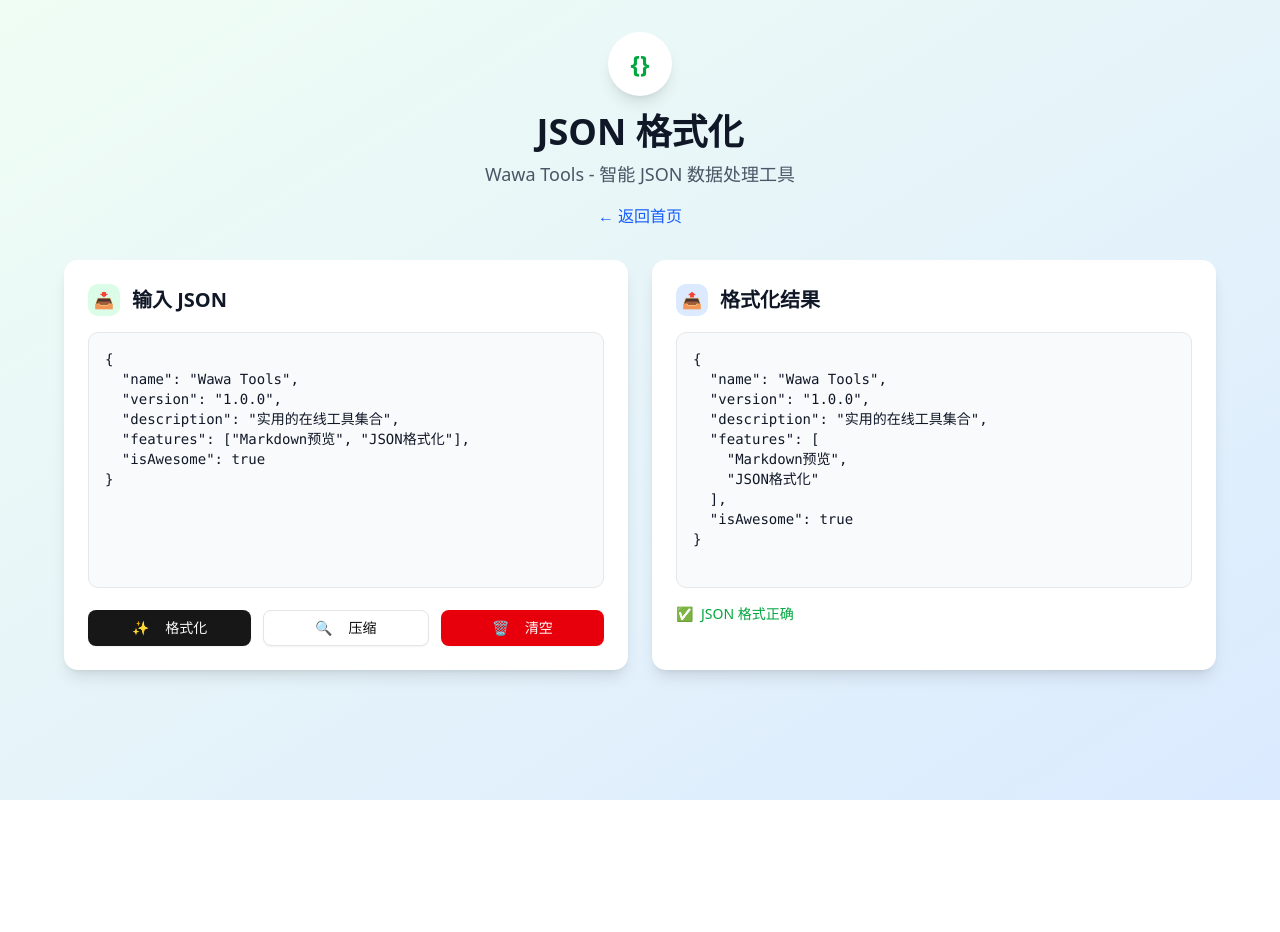
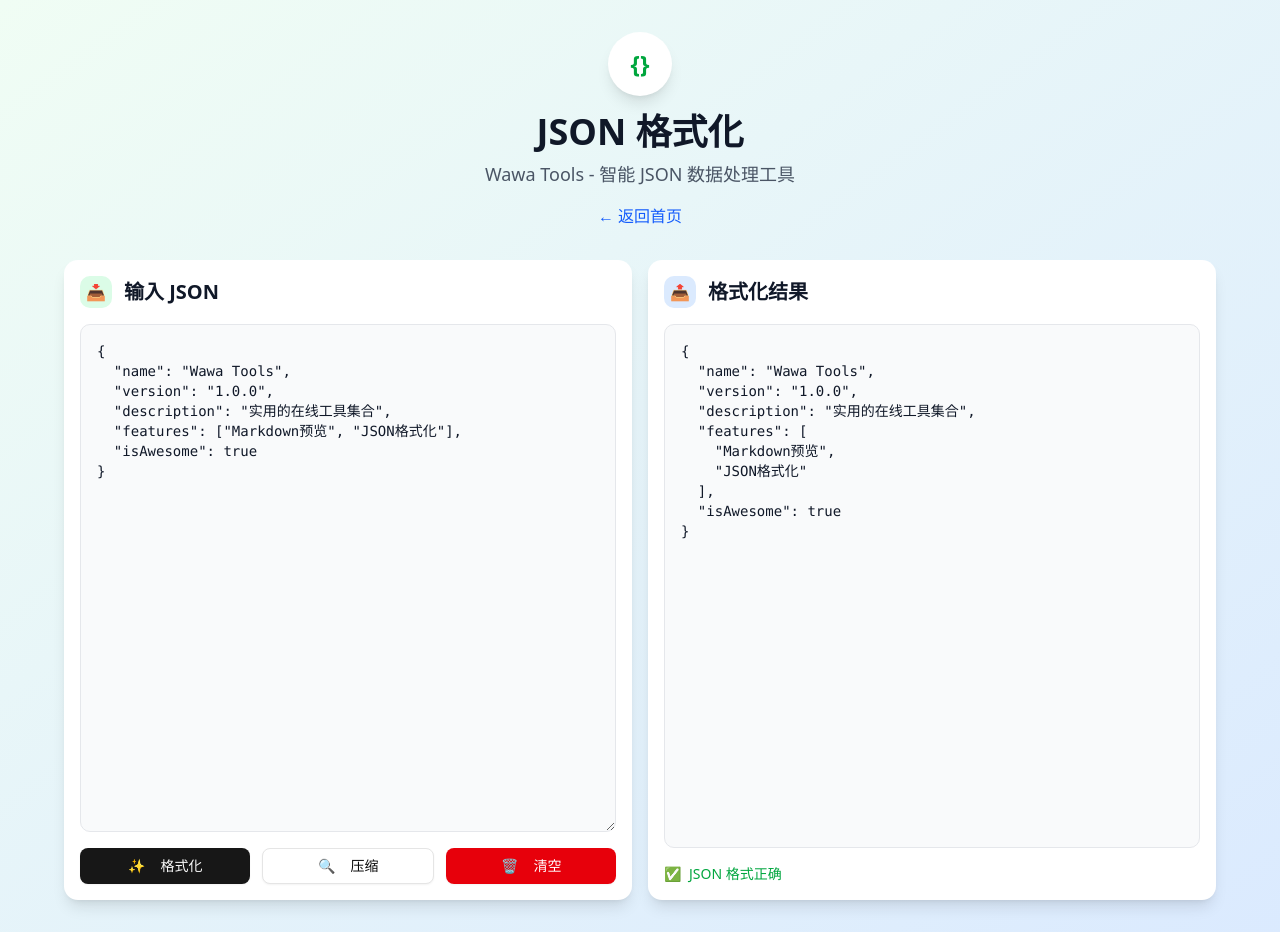
Before and after one commit to onlytiancai/wawa-tools, a Nuxt app: page /json in a window 1280 px wide. Before the commit the page ends 800 px from the top, so only its background shows below. Built offline with nearby package versions, Linux system fonts and the light colour scheme.

Commit message:
style: 优化编辑器布局和响应式设计
调整 JSON 和 Markdown 编辑器的布局结构，使用 flex 布局实现更好的高度控制和响应式体验

```diff
--- a/pages/json.vue
+++ b/pages/json.vue
@@ -16,9 +16,10 @@
       </div>
 
       <!-- 编辑器区域 -->
-      <div class="grid grid-cols-1 lg:grid-cols-2 gap-6 max-w-6xl mx-auto">
+      <div class="flex flex-col h-[calc(100vh-160px)] w-full">
+        <div class="grid grid-cols-1 lg:grid-cols-2 gap-4 flex-1 min-h-0 px-2">
           <!-- 输入区域 -->
-        <div class="bg-white dark:bg-gray-800 rounded-xl shadow-lg p-6">
+          <div class="bg-white dark:bg-gray-800 rounded-xl shadow-lg p-4 flex flex-col min-h-0">
             <div class="flex items-center mb-4">
               <div class="w-8 h-8 bg-green-100 dark:bg-green-900 rounded-lg flex items-center justify-center mr-3">
                 <span class="text-green-600 dark:text-green-400">📥</span>
@@ -28,7 +29,7 @@
 
             <textarea
               v-model="jsonInput"
-            class="w-full h-64 p-4 border border-gray-200 dark:border-gray-600 rounded-lg bg-gray-50 dark:bg-gray-700 text-gray-900 dark:text-white font-mono text-sm resize-none focus:ring-2 focus:ring-green-500 focus:border-transparent"
+              class="flex-1 w-full p-4 border border-gray-200 dark:border-gray-600 rounded-lg bg-gray-50 dark:bg-gray-700 text-gray-900 dark:text-white font-mono text-sm resize-vertical focus:ring-2 focus:ring-green-500 focus:border-transparent min-h-0"
               placeholder='{"example": "在这里粘贴 JSON 数据..."}'
               @input="formatJson"
             ></textarea>
@@ -50,7 +51,7 @@
           </div>
 
           <!-- 输出区域 -->
-        <div class="bg-white dark:bg-gray-800 rounded-xl shadow-lg p-6">
+          <div class="bg-white dark:bg-gray-800 rounded-xl shadow-lg p-4 flex flex-col min-h-0">
             <div class="flex items-center mb-4">
               <div class="w-8 h-8 bg-blue-100 dark:bg-blue-900 rounded-lg flex items-center justify-center mr-3">
                 <span class="text-blue-600 dark:text-blue-400">📤</span>
@@ -59,7 +60,7 @@
             </div>
 
             <div
-            class="w-full h-64 p-4 border rounded-lg font-mono text-sm overflow-auto"
+              class="flex-1 w-full p-4 border rounded-lg font-mono text-sm overflow-auto min-h-0"
               :class="hasError ? 'border-red-300 bg-red-50 dark:bg-red-900/20 text-red-700 dark:text-red-300' : 'border-gray-200 dark:border-gray-600 bg-gray-50 dark:bg-gray-700 text-gray-900 dark:text-white'"
             >
               <pre><code>{{ jsonOutput }}</code></pre>
@@ -72,6 +73,7 @@
             <div v-else-if="hasError" class="mt-4 flex items-center text-sm text-red-600 dark:text-red-400">
               <span class="mr-2">❌</span>
               请检查 JSON 格式
+            </div>
           </div>
         </div>
       </div>
--- a/pages/markdown.vue
+++ b/pages/markdown.vue
@@ -16,9 +16,10 @@
       </div>
 
       <!-- 编辑器区域 -->
-      <div class="grid grid-cols-1 lg:grid-cols-2 gap-6 max-w-6xl mx-auto">
+      <div class="flex flex-col h-[calc(100vh-160px)] w-full">
+        <div class="grid grid-cols-1 lg:grid-cols-2 gap-4 flex-1 min-h-0 px-2">
           <!-- 编辑区域 -->
-        <div class="bg-white dark:bg-gray-800 rounded-xl shadow-lg p-6">
+          <div class="bg-white dark:bg-gray-800 rounded-xl shadow-lg p-4 flex flex-col min-h-0">
             <div class="flex items-center mb-4">
               <div class="w-8 h-8 bg-purple-100 dark:bg-purple-900 rounded-lg flex items-center justify-center mr-3">
                 <span class="text-purple-600 dark:text-purple-400">✏️</span>
@@ -28,14 +29,14 @@
 
             <textarea
               v-model="markdownText"
-            class="w-full h-96 p-4 border border-gray-200 dark:border-gray-600 rounded-lg bg-gray-50 dark:bg-gray-700 text-gray-900 dark:text-white font-mono text-sm resize-none focus:ring-2 focus:ring-purple-500 focus:border-transparent"
+              class="flex-1 w-full p-4 border border-gray-200 dark:border-gray-600 rounded-lg bg-gray-50 dark:bg-gray-700 text-gray-900 dark:text-white font-mono text-sm resize-vertical focus:ring-2 focus:ring-purple-500 focus:border-transparent min-h-0"
               placeholder="# 在这里输入 Markdown 文本..."
               @input="updatePreview"
             ></textarea>
           </div>
 
           <!-- 预览区域 -->
-        <div class="bg-white dark:bg-gray-800 rounded-xl shadow-lg p-6">
+          <div class="bg-white dark:bg-gray-800 rounded-xl shadow-lg p-4 flex flex-col min-h-0">
             <div class="flex items-center mb-4">
               <div class="w-8 h-8 bg-pink-100 dark:bg-pink-900 rounded-lg flex items-center justify-center mr-3">
                 <span class="text-pink-600 dark:text-pink-400">👁️</span>
@@ -43,8 +44,9 @@
               <h2 class="text-xl font-semibold text-gray-900 dark:text-white">预览</h2>
             </div>
 
-          <div class="w-full h-96 p-4 border border-gray-200 dark:border-gray-600 rounded-lg bg-white dark:bg-gray-700 overflow-auto markdown-preview">
+            <div class="flex-1 w-full p-4 border border-gray-200 dark:border-gray-600 rounded-lg bg-white dark:bg-gray-700 overflow-auto markdown-preview min-h-0">
               <div v-html="htmlPreview"></div>
+            </div>
           </div>
         </div>
       </div>
```
Lines whose indentation alone changed are shown as unchanged.
